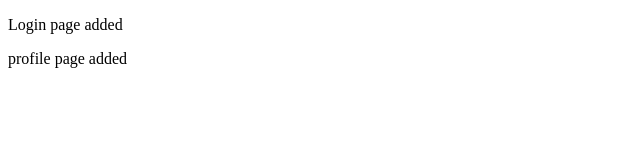
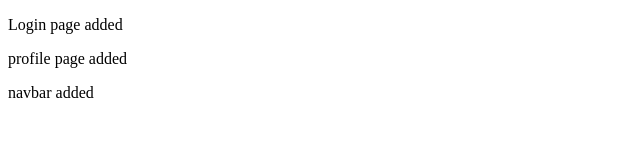
Before and after one commit to hasti-patel-cg/git-checkout-assignment, a plain HTML site: page index.html in a window 1280 px wide. Shown: the whole page, without its empty margins (0-640 px from the left). Drawn offline with Linux system fonts and the light colour scheme.

Commit message:
Add navbar  section

```diff
--- a/index.html
+++ b/index.html
@@ -8,5 +8,6 @@
 <body>
     <p>Login page added</p>
     <p>profile page added</p>
+    <p>navbar added</p>
 </body>
 </html>
```
